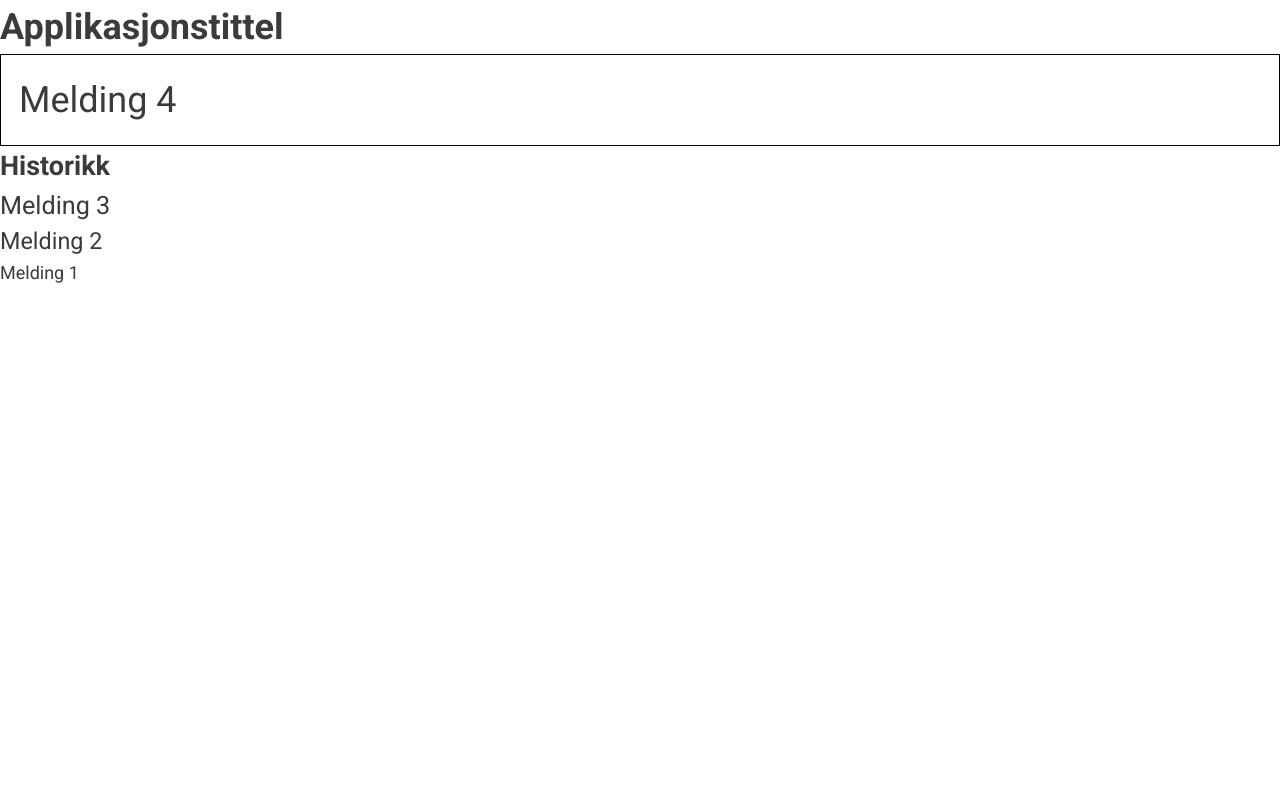
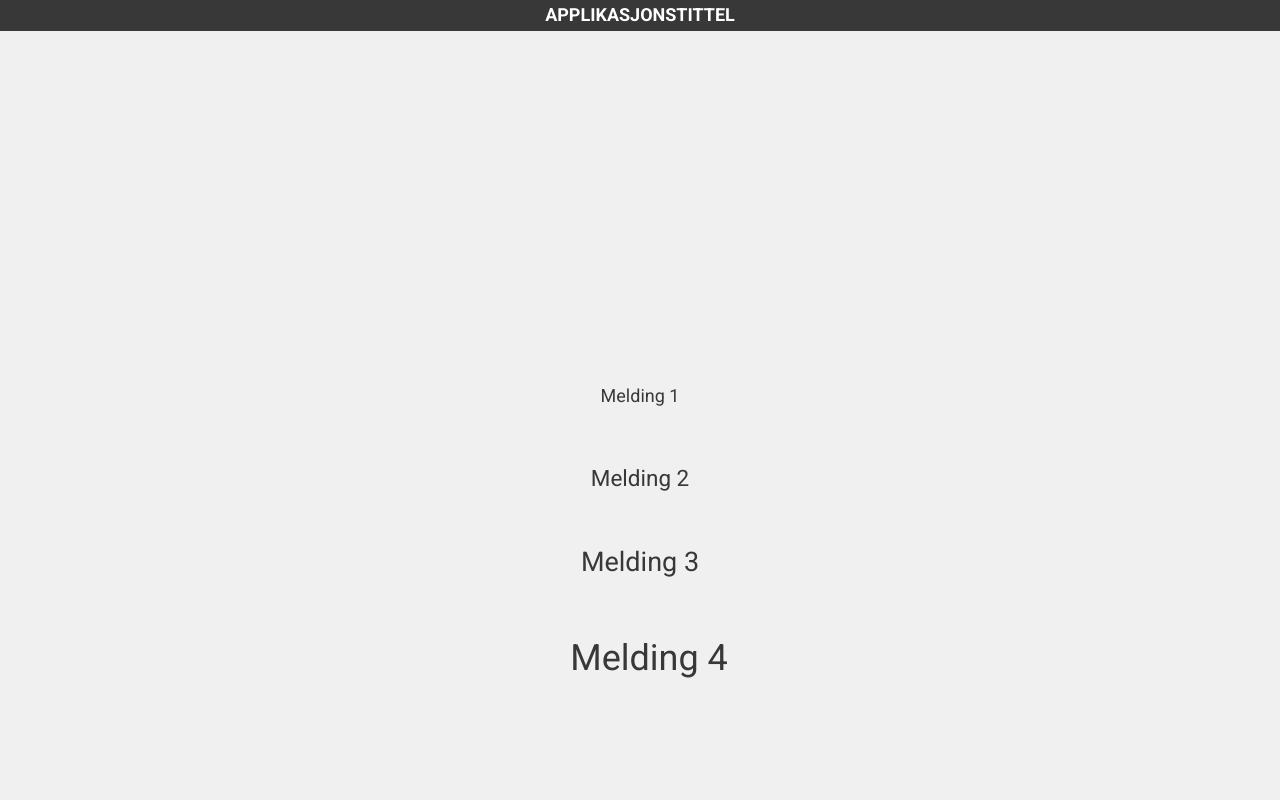
Before and after one commit to evenh/mmi-oblig3, a PHP site: page / in a window 1280 px wide. Run offline with PHP 8.4, Linux system fonts and the light colour scheme.

Commit message:
New features
- Litt bedre design
- Lyd
- Animasjon på ny melding

```diff
--- a/css/mmi.css
+++ b/css/mmi.css
@@ -2,6 +2,8 @@
 **		OBLIG 3 MMI
 **		av ACME MMI
 */
+
+@media only screen and (orientation: landscape) {
 
 	html, body, h1, h2, h3, h4, h5, h6, p, ul, ol, img {
 		margin: 0;
@@ -26,25 +28,102 @@ html {
 
 	body {
 		font-family: "Roboto", sans-serif;
-	background-color: #fff;
+		background-color: #f0f0f0;
 		color: rgba(10, 10, 10, 0.8);
 	}
 
 
+	/*	Applikasjonscontainer
+	*/
+
+	#application {
+		position: relative;
+		height: 100%;
+		width: 100%;
+	}
+
+	#application section {
+		position: absolute;
+		bottom: 0;
+		width: 100%;
+		display: block;
+	}
+
+	/*	Applikasjonstittel
+	*/
+
+	header {
+		background-color: rgba(10, 10, 10, 0.8);
+		padding: 0.35rem 0;
+		-moz-box-sizing: border-box;
+		box-sizing: border-box;
+	}
+
+		header h1 {
+			color: #ffffff;
+			font-size: 1rem;
+			text-transform: uppercase;
+			text-align: center;
+			line-height: 1;
+			margin: 0;
+			padding: 0;
+		}
+
+
+	/*	Meldinger
+	*/
+
 	#message {
-	border: 1px solid black;
-	padding: 0.5em;
-	font-size: 2em;
+		height: 20vh;
+		padding: 0.5rem;
+		font-size: 2rem;
+		display: block;
+		width: 100%;
+		text-align: center;
 	}
 
 	#historikk {
+		width: 100%;
+		display: block;
 		list-style: none;
 	}
 
-#historikk li:first-child {
-	font-size: 1.4em;
+	#historikk li {
+		min-height: 10vh;
+		display: block;
+		width: 100%;
+		text-align: center;
+	}
+
+	#historikk li:nth-child(3) {
+		font-size: 1.5rem;
 	}
 
 	#historikk li:nth-child(2) {
-	font-size: 1.3em;
+		font-size: 1.25rem;
 	}
+
+	#historikk li:nth-child(1) {
+		font-size: 1rem;
+	}
+
+}
+
+
+/*	Animasjoner
+*/
+
+@keyframes new-message {
+	from 	{ background-color: rgba(155, 255, 135, 1); }
+	to 		{ background-color: rgba(155, 255, 135, 0); }
+}
+
+@-webkit-keyframes new-message {
+	from 	{ background-color: rgba(155, 255, 135, 1); }
+	to 		{ background-color: rgba(155, 255, 135, 0); }
+}
+
+.new-message {
+	animation: new-message 1s;
+	-webkit-animation: new-message 1s;
+}
--- a/index.php
+++ b/index.php
@@ -11,19 +11,21 @@
 </head>
 <body>
 
-	<div class="container">
+	<div id="application" class="container">
 
 		<header>
 			<h1>Applikasjonstittel</h1>
 		</header>
 
 		<section>
-			<p id="message">Laster inn applikasjonen...</p>
-			<h2>Historikk</h2>
 
 			<ol id="historikk">
 			</ol>
+
+			<p id="message">Laster inn applikasjonen...</p>
+
 		</section>
+
 	</div>
 
 <!-- Javascript -->
--- a/js/app.js
+++ b/js/app.js
@@ -4,8 +4,13 @@
  */
 
 $(document).ready(function(){
+
+	$("#application").append('<audio id="blip" nocontrols><source src="audio/blip.mp3" type="audio/mpeg" /><source src="audio/blip.ogg" type="audio/ogg" /></audio>');
+
+	var audioHolder		= document.getElementById("blip");
 	var messageHolder   = $("#message");
 	var historikkHolder = $("#historikk");
+	var firstLoad		= true;
 	// Skru av caching
 	$.ajaxSetup({ cache: false });
 
@@ -20,8 +25,27 @@ $(document).ready(function(){
 				// Rens historikk, og loop gjennom resterende array
 				historikkHolder.html('');
 				for (var i=1;i<data.messages.length; i++){
-					historikkHolder.append('<li>'+data.messages[i]+'</li>');
+					historikkHolder.prepend('<li>'+data.messages[i]+'</li>');
 				}
+
+				if (!firstLoad) {
+					$(messageHolder).css({
+						"animation": "new-message 2s",
+						"-webkit-animation": "new-message 2s"
+					});
+
+					setTimeout(function() {
+						$(messageHolder).css({
+							"animation": "none",
+							"-webkit-animation": "none"
+						})
+					}, 2000);
+
+					audioHolder.play();
+				}
+
+				firstLoad = false;
+
 			}
 		});
 	}, 500);
```
Also changed, not shown: 2 other files. Lines whose indentation alone changed are shown as unchanged.
